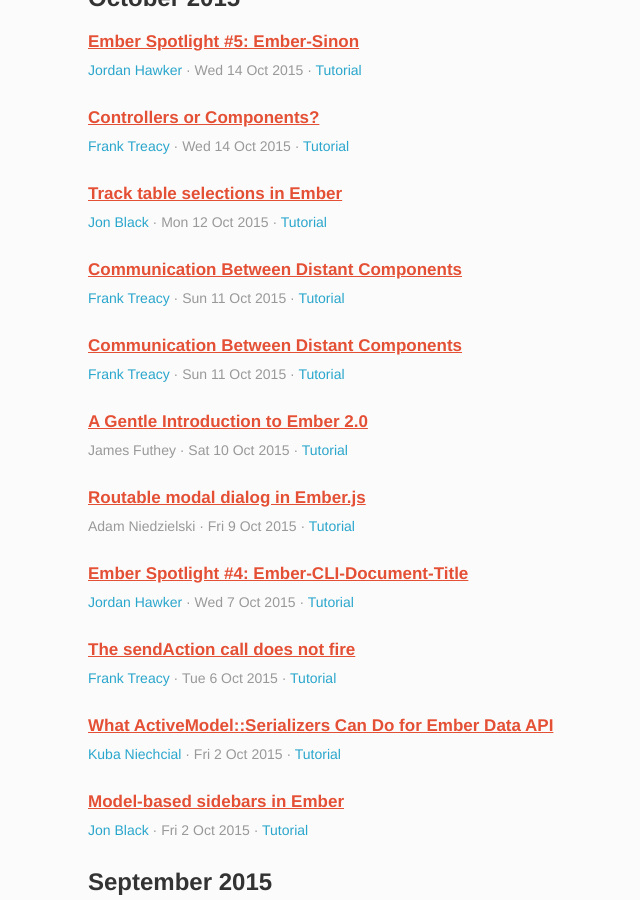
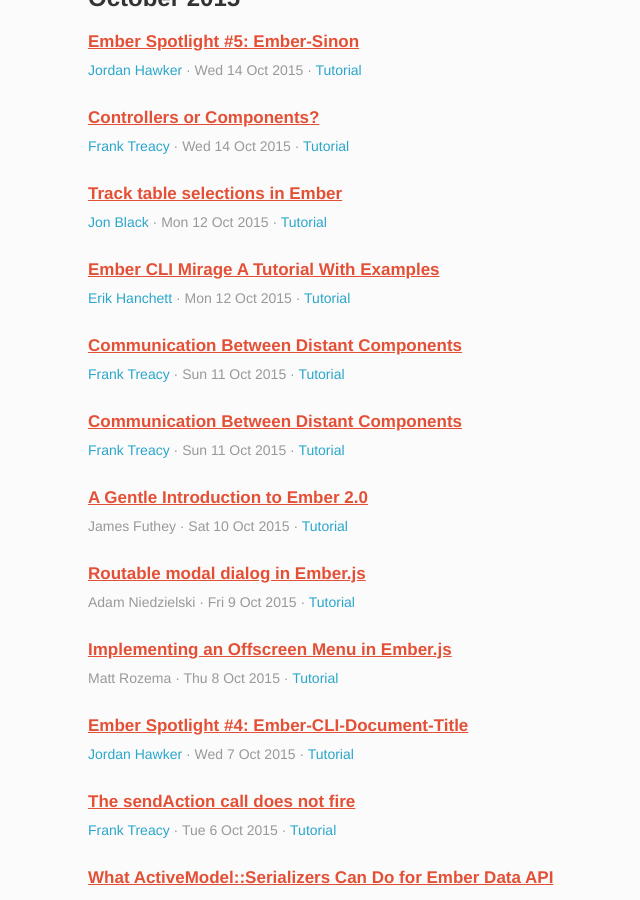
Before and after one commit to emberwatch/emberwatch, a Jekyll site: the page built from tutorials.html, in a window 1280 px wide and 900 px high, scrolled down 208 px. Shown: the whole window, without its empty margins (92-732 px from the left). Built offline with Jekyll 4.4.1, drawn with Linux system fonts in a browser that asks for light colours; Markdown is read by kramdown in place of the engine named in the settings; comment, search, counter and statistics services are not loaded.

```diff
--- a/_data/people.yml
+++ b/_data/people.yml
@@ -1217,5 +1217,7 @@
 - name: Leo Hernandez
   twitter: leojh
   id: 291
+- name: Matt Rozema
+  id: 292
 - name: John Ruble
   id: 293
--- a/_data/tutorials.yml
+++ b/_data/tutorials.yml
@@ -31,6 +31,14 @@
   date_updated: '2015-09-26'
   urls:
   - http://emberigniter.com/load-multiple-models-single-route/
+- title: 'Ember CLI Mirage A Tutorial With Examples'
+  author_ids:
+  - 271
+  date: '2015-10-12'
+  date_created: '2015-10-12'
+  date_updated: '2015-10-12'
+  urls:
+  - http://www.programwitherik.com/ember-mirage-tutorial-and-examples/
 - title: 'Communication Between Distant Components'
   author_ids:
   - 207
@@ -39,6 +47,14 @@
   date_updated: '2015-10-11'
   urls:
   - http://emberigniter.com/communication-between-distant-components/
+- title: 'Implementing an Offscreen Menu in Ember.js'
+  author_ids:
+  - 292
+  date: '2015-10-08'
+  date_created: '2015-10-08'
+  date_updated: '2015-10-08'
+  urls:
+  - http://spin.atomicobject.com/2015/10/08/offscreen-emberjs-menu/
 - title: 'A Gentle Introduction to Ember 2.0'
   author_ids:
   - 289
```
